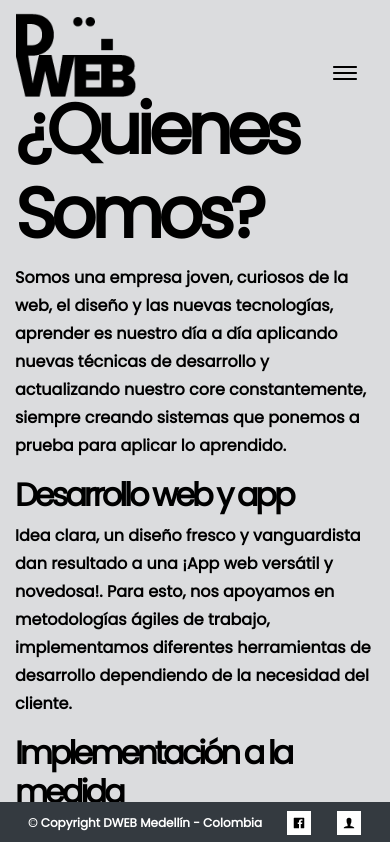
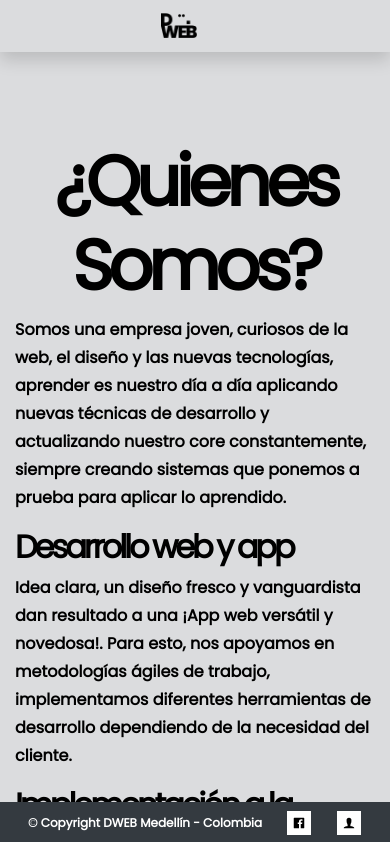
Before and after one commit to Kaziuz/dweb, a React (Create React App) app in the folder front/: page / in a window 390 px wide. Shown: the top 842 px of the page. Built offline with nearby package versions, Linux system fonts and the light colour scheme; a web font is replaced by a local one.

Commit message:
animacion del menu superior lista

```diff
--- a/front/src/App.js
+++ b/front/src/App.js
@@ -68,7 +68,7 @@ function App () {
     <div>
       <NavBar posScrollY={scrollinY} />
 
-      <Container style={{ background: 'rgba(219, 220, 222, 1)', marginTop: 80 }}>
+      <Container style={{ background: 'rgba(219, 220, 222, 1)', marginTop: 140 }}>
         <Row>
           <Bienvenida data={data.seccion1} />
         </Row>
--- a/front/src/Bienvenida/Bienvenida.js
+++ b/front/src/Bienvenida/Bienvenida.js
@@ -27,7 +27,7 @@ function Bienvenida (props) {
   return (
     <Fragment>
       <div className="col-lg-12">
-        <h2 className="text-left titulos-pricipales my-2">{titulo}</h2>
+        <h2 className="text-left titulos-pricipales text-center">{titulo}</h2>
         <p>{descripcion}</p>
       </div>
 
--- a/front/src/NavBar.js
+++ b/front/src/NavBar.js
@@ -1,66 +1,66 @@
 import React, { Fragment, useEffect, useState, useRef } from 'react'
 import { IoIosMenu } from 'react-icons/io'
-import { Collapse, Navbar, NavbarToggler,
-  NavbarBrand, Nav, NavItem, NavLink } from 'reactstrap'
 import dwebblack from './img/dwebblack.png'
 
 function NavBar ({ posScrollY }) {
   const refLogo = useRef()
-  const navbarRef = useRef()
+  const refHamburguer = useRef()
+  const refNavbar = useRef()
+
   const [collapsed, setCollapsed] = useState(true)
 
   useEffect(() => {
     // const element =  refLogo &&
-    // refLogo.current.classList.add('animated', 'bounceOutLeft')
-
-    if (posScrollY >= 10 ) {
+    //   refLogo.current.classList.add('animated', 'bounceOutLeft')
+    if (posScrollY >= 10) {
+      refNavbar.current.style.boxShadow = '0 1px 3px rgba(0,0,0,.11)'
+      refNavbar.current.style.background = '#dbdcde'
+      refNavbar.current.style.height = '52px'
       refLogo.current.style.width = '36px'
-
+      refLogo.current.style.top = '0px'
+      // refHamburguer.current.style.top = '-47px'
     } else {
+      refNavbar.current.style.boxShadow = '1px 1px 1px transparent'
+      refNavbar.current.style.background = 'transparent'
+      refNavbar.current.style.height = '100px'
       refLogo.current.style.width = '120px'
+      refLogo.current.style.top = '30px'
+      // refHamburguer.current.style.top = '0px'
     }
-
-    console.log('navbarRef', navbarRef)
   })
 
   const toggleNavbar = () => setCollapsed(!collapsed)
 
-  // console.log('select element', element)
-
   return (
     <Fragment>
-      <Navbar ref={navbarRef}
-        color="faded"
-        className="fixed-top"
-      >
-        <NavbarBrand
-          href="/"
-          className="mr-auto"
-        >
-          <div className="mr-3 logo"
-            style={{ background: `url(${dwebblack}) no-repeat top left`,
-              backgroundSize: 'contain',
-            }} ref={refLogo}></div>
-        </NavbarBrand>
 
-        <NavbarToggler
-          onClick={toggleNavbar}
-        >
-          <IoIosMenu className="" size="1.6em"/>
-        </NavbarToggler>
+      <div className="d-none d-sm-block">
+        <nav ref={refNavbar}
+          className="navbar fixed-top custom-nav d-flex justify-content-center">
+          <a className="navbar-brand" href="#">
+            <div className="mr-3 logo"
+              style={{ background: `url(${dwebblack}) no-repeat top left`,
+                backgroundSize: 'contain',
+              }} ref={refLogo}></div>
+          </a>
+          {/* <div className="navbar-top" ref={refHamburguer}><IoIosMenu size="1.6em"/></div> NO BORRAR*/}
+        </nav>
+      </div>
 
-        <Collapse isOpen={!collapsed} navbar>
-          <Nav navbar>
-            <NavItem>
-              <NavLink
-                href="#equipo"
-              >
-                  Equipo
-              </NavLink>
-            </NavItem>
-          </Nav>
-        </Collapse>
-      </Navbar>
+      {/* solo para celulares */}
+      <div className="d-block d-sm-none">
+        <nav
+          className="navbar fixed-top root-color shadow custom-nav d-flex justify-content-center">
+          <a className="navbar-brand" href="#">
+            <div className="mr-3 logo-celular"
+              style={{ background: `url(${dwebblack}) no-repeat top left`,
+                backgroundSize: 'contain',
+              }}></div>
+          </a>
+          {/* <div className="navbar-top"><IoIosMenu size="1.6em"/></div> NO BORRAR*/}
+        </nav>
+      </div>
+
     </Fragment>
   )
 }
--- a/front/src/root.css
+++ b/front/src/root.css
@@ -19,10 +19,16 @@ body {
 .logo{
     width: 120px;
     height: 120px;
-    transition: 1s;
+    transition: .33s;
+    position:relative;
 }
 
-.navbar-toggler {
+.logo-celular{
+    width: 36px;
+    height: 36px;
+}
+
+.navbar-top {
     padding: 0.95rem 0.75rem;
     font-size: 1.25rem;
     line-height: 1;
@@ -31,33 +37,16 @@ body {
     border-radius: .25rem;
     position: relative;
     top: 0px;
+    transition: .8s;
 }
 
-/* navbar */
-
-/* a como deve de llegar */
-/*
-.logo{
-    width: 36px;
-    height: 36px;
+.shadow {
+    height:52px;
+    box-shadow: '0 1px 3px rgba(0,0,0,.11)';
 }
-*/
-
-/* a como debe de llegar */
-/*
-.navbar-toggler {
-    padding: 0.25rem 0.75rem;
-    font-size: 1.25rem;
-    line-height: 1;
-    background-color: transparent;
-    border: 1px solid transparent;
-    border-radius: .25rem;
-    position: relative;
-    top: -5px;
+.custom-nav {
+    transition: left 1s cubic-bezier(.694,.0482,.335,1);
 }
-*/
-
-/* fin navbar */
 
 .root-color {
     background:#dbdcde;
```
Also changed, not shown: front/url.txt.
